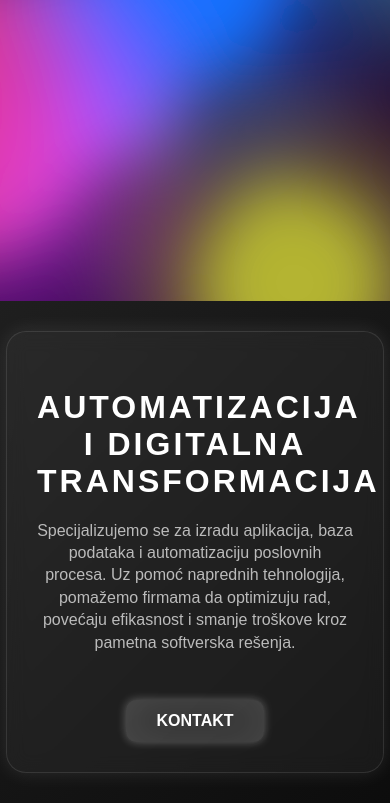
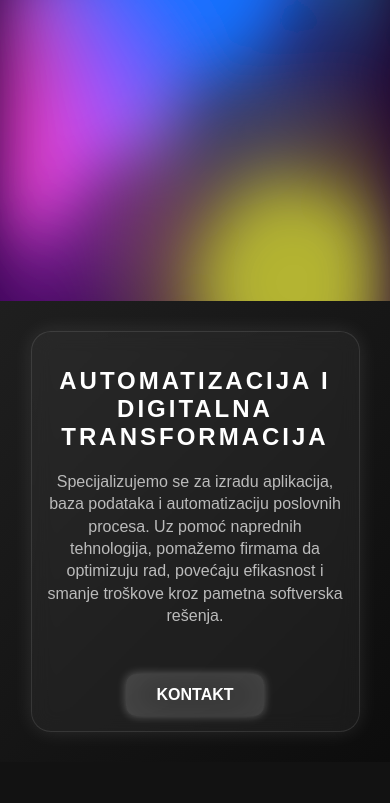
Before and after one commit to 05vukasin/Portfolio-Bubble, a plain HTML site: page index.html in a window 390 px wide. Shown: the part 543-1346 px from the top of the page. After the commit the page ends 1305 px from the top, so only its background shows below. Drawn offline with Linux system fonts and the light colour scheme; a web font is replaced by a local one.

Commit message:
Add files via upload

```diff
--- a/style/about.css
+++ b/style/about.css
@@ -62,17 +62,17 @@
 /* Responsive Styles */
 @media (max-width: 768px) {
     .about {
-        padding: 30px 5%;
+        padding: 30px;
         height: auto;
     }
 
     .about-container {
-        padding: 30px;
+        padding: 15px;
         max-width: 90%;
     }
 
     .about h2 {
-        font-size: 2rem;
+        font-size: 1.5rem;
     }
 
     .about p {
--- a/style/bubble.css
+++ b/style/bubble.css
@@ -62,6 +62,7 @@
     filter: url(#goo) blur(40px);
     width: 100%;
     height: 100%;
+    overflow-y: hidden;
   }
 
   /* Svaki mehurić sada ima svoju boju i svoj način kretanja */
--- a/style/hero.css
+++ b/style/hero.css
@@ -20,6 +20,7 @@
     display: flex;
     justify-content: center;
     align-items: center;
+    overflow-y: hidden;
     text-align: center;
 }
 
--- a/style/style.css
+++ b/style/style.css
@@ -7,7 +7,7 @@ html, body {
     font-family: Arial, sans-serif;
 }
 
-/* Dark mode scrollbar */
+/* Dark mode scrollbar*/
 ::-webkit-scrollbar {
     width: 8px;
 }
@@ -24,3 +24,14 @@ html, body {
 ::-webkit-scrollbar-thumb:hover {
     background: #777;
 }
+
+/* Responsive Styles */
+@media (max-width: 768px) {
+    ::-webkit-scrollbar {
+        display: none;
+    }
+    body {
+        -ms-overflow-style: none;
+        scrollbar-width: none;
+    }
+}
```
